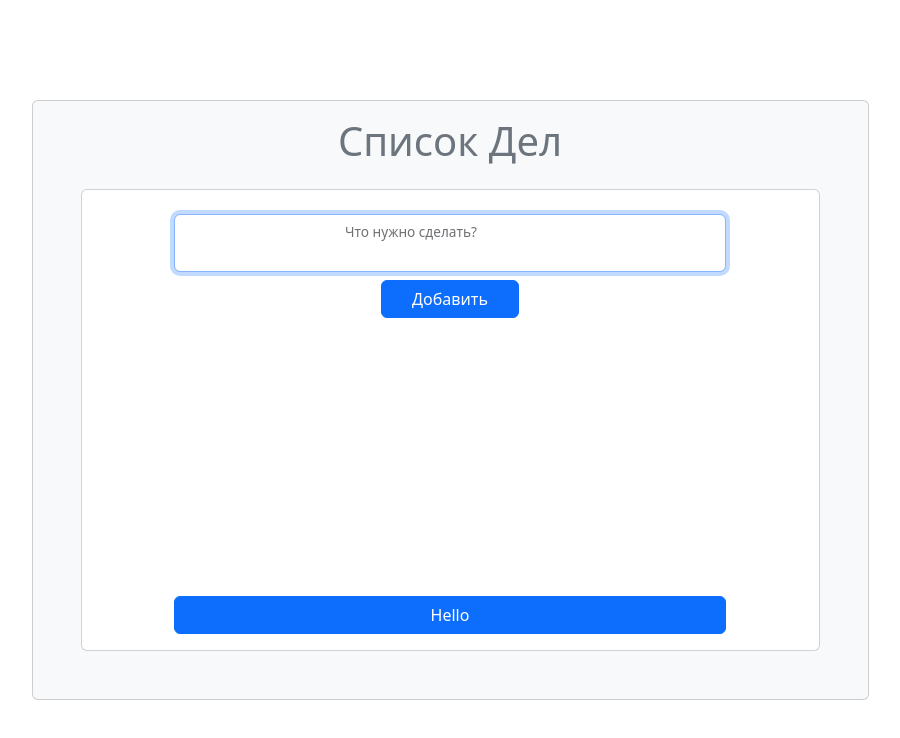
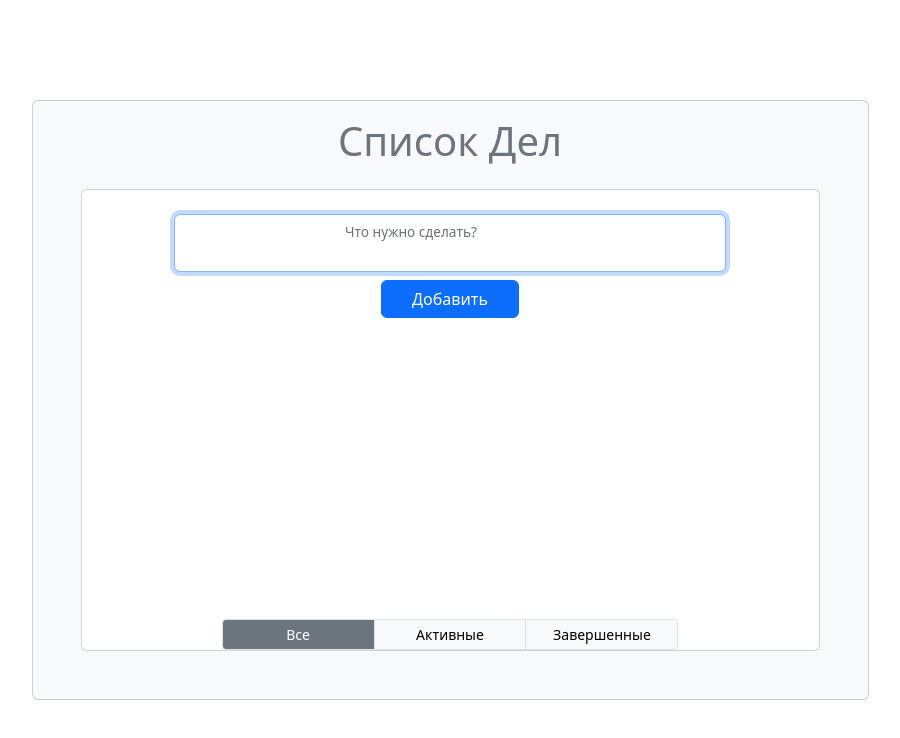
Before and after one commit to artch3r/todo-list, a React (Create React App) app in the folder frontend/: page / in a window 1280 px wide. Shown: the top 738 px of the page, without its empty margins (190-1090 px from the left). Built offline with nearby package versions, Linux system fonts and the light colour scheme.

Commit message:
add displayed todo switching

```diff
--- a/frontend/src/components/Todos/Todos.jsx
+++ b/frontend/src/components/Todos/Todos.jsx
@@ -1,6 +1,7 @@
-import { Container, Card, Button } from 'react-bootstrap';
+import { Container, Card } from 'react-bootstrap';
 import TodoForm from './components/TodoForm';
 import TodoList from './components/TodoList';
+import TodosFooter from './components/TodosFooter';
 
 const Todos = () => (
   <Container className="vh-100 d-flex align-items-center">
@@ -9,7 +10,7 @@ const Todos = () => (
       <Card className="mx-5 mb-5 mt-3 h-100 overflow-hidden">
         <TodoForm />
         <TodoList />
-        <Button className="mb-3 w-75 mx-auto">Hello</Button>
+        <TodosFooter />
       </Card>
     </Card>
   </Container>
--- a/frontend/src/components/Todos/components/TodoItem.jsx
+++ b/frontend/src/components/Todos/components/TodoItem.jsx
@@ -24,7 +24,7 @@ const TodoItem = ({ todo }) => {
       className="d-flex gap-2"
       variant={todoVariantMap[todo.status]}
     >
-      <Form.Check className="pt-1" type="checkbox" onClick={handleFormCheck(todo.id, todo.status, dispatch)} />
+      <Form.Check className="pt-1" checked={todo.status === 'finished'} type="checkbox" onClick={handleFormCheck(todo.id, todo.status, dispatch)} />
       <p className={cn('m-0 pt-1', { 'text-decoration-line-through': todo.status === 'finished' })}>{todo.name}</p>
       <Dropdown className="ms-auto">
         <Dropdown.Toggle variant={todoVariantMap[todo.status]} id="dropdown-basic" size="sm" />
--- /dev/null
+++ b/frontend/src/components/Todos/components/TodosFooter.jsx
@@ -0,0 +1,34 @@
+import { ButtonGroup, Button } from 'react-bootstrap';
+import { useDispatch, useSelector } from 'react-redux';
+import { setDisplayedTodos, selectDisplayedTodos } from '../../../slices/todosSlice';
+
+const switchDisplayedTodos = (nextType, dispatch) => () => dispatch(setDisplayedTodos(nextType));
+
+const chooseButtonVariant = (buttonType, displayedTodosType) => {
+  if (buttonType !== displayedTodosType) {
+    return 'light';
+  }
+
+  const variantMap = {
+    all: 'secondary',
+    active: 'primary',
+    finished: 'success',
+  };
+
+  return variantMap[buttonType];
+};
+
+const TodosFooter = () => {
+  const dispatch = useDispatch();
+  const displayedTodosType = useSelector(selectDisplayedTodos);
+
+  return (
+    <ButtonGroup className="w-75 px-5 mx-auto" size="sm">
+      <Button className="w-25 border" variant={chooseButtonVariant('all', displayedTodosType)} onClick={switchDisplayedTodos('all', dispatch)}>Все</Button>
+      <Button className="w-25 border" variant={chooseButtonVariant('active', displayedTodosType)} onClick={switchDisplayedTodos('active', dispatch)}>Активные</Button>
+      <Button className="w-25 border" variant={chooseButtonVariant('finished', displayedTodosType)} onClick={switchDisplayedTodos('finished', dispatch)}>Завершенные</Button>
+    </ButtonGroup>
+  );
+};
+
+export default TodosFooter;
--- a/frontend/src/slices/todosSlice.js
+++ b/frontend/src/slices/todosSlice.js
@@ -25,7 +25,7 @@ const todosSelectors = todosAdapter.getSelectors(selectTodosInfo);
 
 const selectTodos = todosSelectors.selectAll;
 
-const selectDisplayedTodos = createSelector(
+export const selectDisplayedTodos = createSelector(
   selectTodosInfo,
   (todosInfo) => todosInfo.displayedTodos,
 );
@@ -54,7 +54,7 @@ export const selectCurrentTodos = createSelector(
 );
 
 export const {
-  addTodo, deleteTodo, renameTodo, completeTodo,
+  addTodo, deleteTodo, renameTodo, completeTodo, setDisplayedTodos,
 } = todosSlice.actions;
 
 export default todosSlice.reducer;
```
